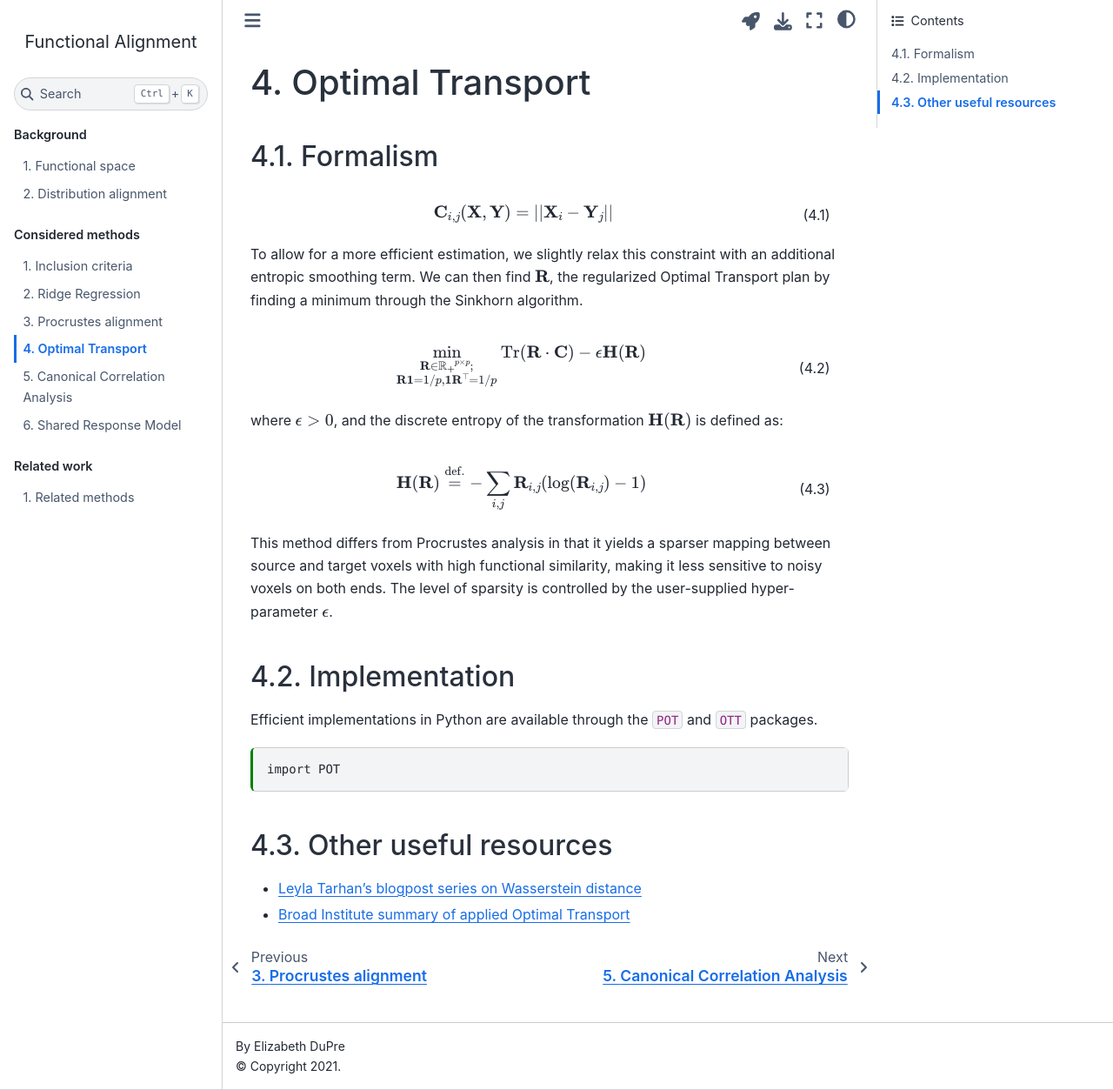
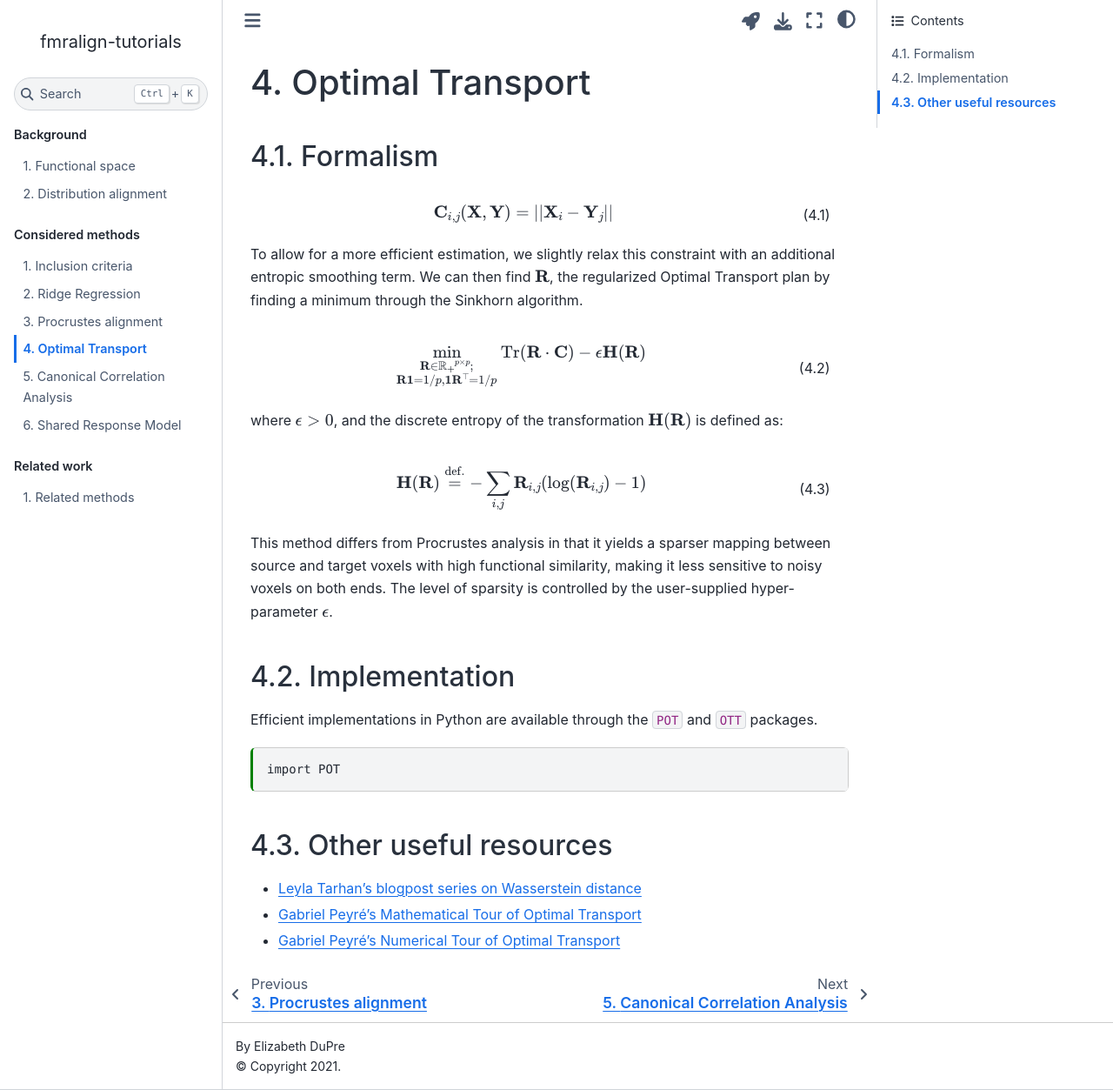
Before and after one commit to neurodatascience/fmralign-tutorials, a Jupyter Book: the page built from content/1-3-optimal-transport.md, in a window 1280 px wide and 1253 px high. Shown: the whole window at 87% size. Built offline with Jupyter Book 1.0.4 settings and Sphinx 7.4.7 and the Sphinx Book theme 1.1.4, drawn with Linux system fonts in a browser that asks for light colours.

Commit message:
Update OT resources

```diff
--- a/content/1-3-optimal-transport.md
+++ b/content/1-3-optimal-transport.md
@@ -47,4 +47,6 @@ import POT
 ## Other useful resources
 
 * [Leyla Tarhan's blogpost series on Wasserstein distance](http://lytarhan.rbind.io/categories/wasserstein-distance/)
-* [Broad Institute summary of applied Optimal Transport](https://www.youtube.com/watch?v=aio1lAE-h_I)
+* [Gabriel Peyré's Mathematical Tour of Optimal Transport](https://mathematical-tours.github.io/book-basics-sources/ot-sources/TransportEN.pdf)
+* [Gabriel Peyré's Numerical Tour of Optimal Transport](https://nbviewer.org/github/gpeyre/numerical-tours/blob/master/python/optimaltransp_5_entropic.ipynb)
+<!-- * [Broad Institute summary of applied Optimal Transport](https://www.youtube.com/watch?v=aio1lAE-h_I) -->
--- a/content/_config.yml
+++ b/content/_config.yml
@@ -1,6 +1,6 @@
 #######################################################################################
 # Book settings
-title                       : "Functional Alignment"  # The title of the book. Will be placed in the left navbar.
+title                       : "fmralign-tutorials"  # The title of the book. Will be placed in the left navbar.
 author                      : Elizabeth DuPre  # The author of the book
 copyright                   : "2021"  # Copyright year to be placed in the footer
 logo                        : ""  # A path to the book logo
@@ -28,6 +28,9 @@ html:
   home_page_in_navbar       : false  # Whether to include your home page in the left Navigation Bar
   baseurl                   : ""  # The base URL where your book will be hosted. Used for creating image previews and social links. e.g.: https://mypage.com/mybook/
   use_multitoc_numbering    : false
+  comments:
+    hypothesis              : false
+    utterances              : false
 
 #######################################################################################
 # Launch button settings
```
